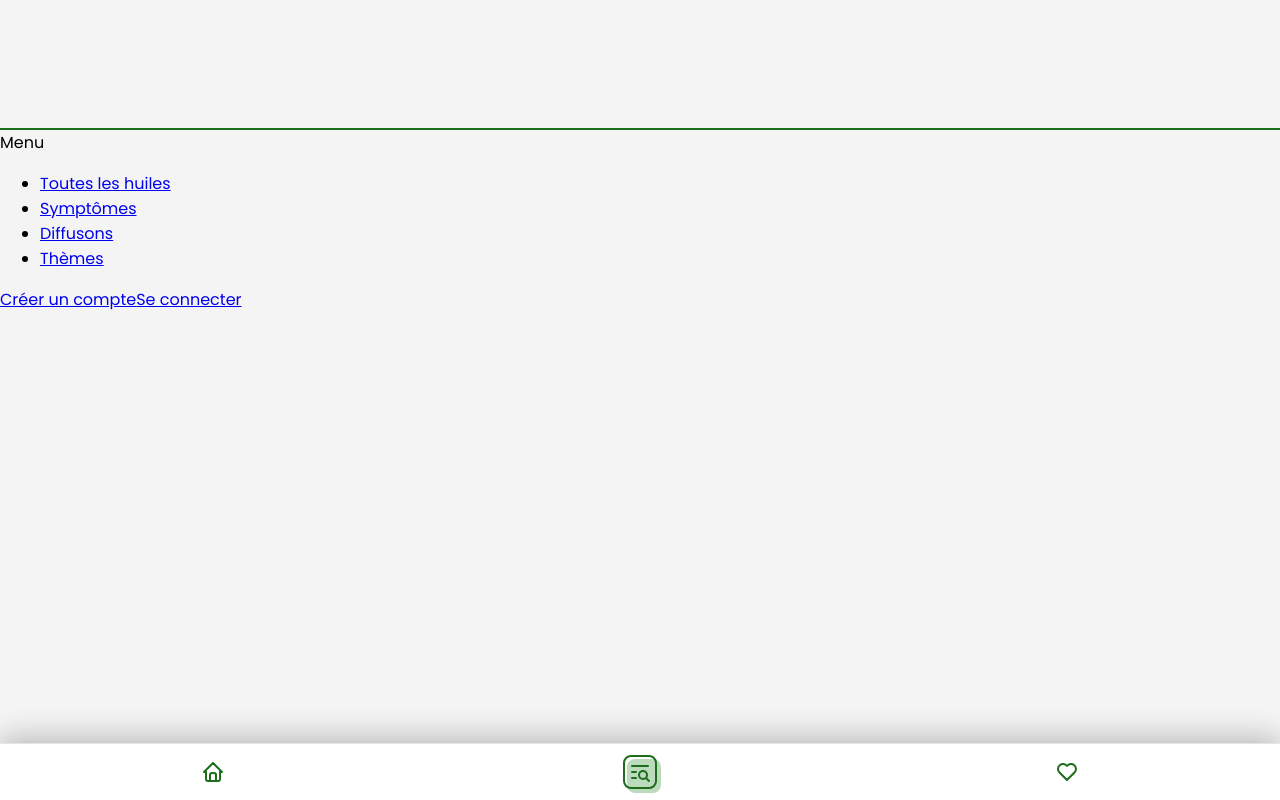
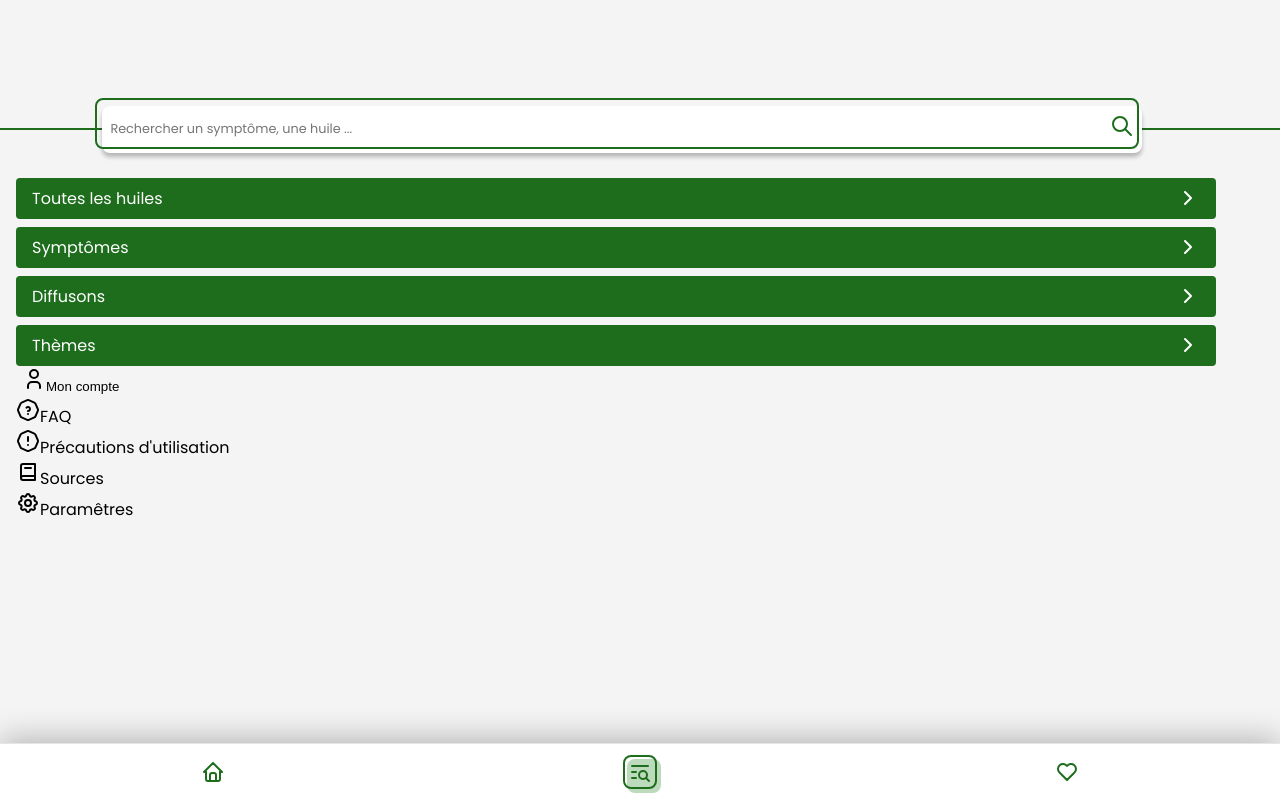
Before and after one commit to manonlvnr/TonEssentiel-App, a React (Create React App) app in the folder client/: page /menu in a window 1280 px wide. Built offline with nearby package versions, Linux system fonts and the light colour scheme.

Commit message:
Complete and style the menu page

```diff
--- a/client/src/components/pages/Menu/Menu.jsx
+++ b/client/src/components/pages/Menu/Menu.jsx
@@ -1,37 +1,65 @@
 import { Link } from "react-router-dom";
 import './Menu.scss';
-import { useSignout } from "../../../hooks/useSignout";
 import { useAuthContext } from "../../../hooks/useAuthContext";
+import Search from "../../molecules/Search/Search";
+import { IconChevronRight, IconHelpOctagon, IconAlertOctagon, IconUser, IconBook2, IconSettings } from "@tabler/icons-react";
 
 function Menu() {
-    const signout = useSignout()
     const { user } = useAuthContext()
 
-    const handleclick = () => {
-        signout()
-    }
-
     return (
-        <div className="menu__wrapper">
-            <div className="menu__title">Menu</div>
-            <ul className="menu__links">
-                <li className="menu__link"><Link to="/allOils">Toutes les huiles</Link></li>
-                <li className="menu__link"><Link to="/symptoms">Symptômes</Link></li>
-                <li className="menu__link"><Link to="/diffusions">Diffusons</Link></li>
-                <li className="menu__link"><Link to="/themes">Thèmes</Link></li>
-            </ul>
-            {
-                user ?
-                <div>
-                    <div>{user.email}</div>
-                    <button onClick={handleclick}>Déconnexion</button>
+        <div className="menu">
+            <Search />
+            <div className="menu__categories">
+                <div className="menu__categories__link">
+                    <Link to="/allOils">Toutes les huiles</Link>
+                    <IconChevronRight />
                 </div>
-                :
-                <div>
-                    <Link to="/signup">Créer un compte</Link>
-                    <Link to="/signin">Se connecter</Link>
+                <div className="menu__categories__link">
+                    <Link to="/symptoms">Symptômes</Link>
+                    <IconChevronRight />
                 </div>
-            }
+                <div className="menu__categories__link">
+                    <Link to="/diffusions">Diffusons</Link>
+                    <IconChevronRight />
+                </div>
+                <div className="menu__categories__link">
+                    <Link to="/themes">Thèmes</Link>
+                    <IconChevronRight />
+                </div>
+            </div>
+            <div className="menu__account">
+                {
+                    user ?
+                    <button className="menu__account__btn">
+                        <IconUser />
+                        <Link to="/account">Mon compte</Link>
+                    </button>
+                    :
+                    <button className="menu__account__btn">
+                        <IconUser />
+                        <Link to="/signin">Mon compte</Link>
+                    </button>
+                }
+            </div>
+            <div className="menu__infos">
+                <div className="menu__infos__link">
+                    <IconHelpOctagon />
+                    <Link to="/faq">FAQ</Link>
+                </div>
+                <div className="menu__infos__link">
+                    <IconAlertOctagon />
+                    <Link to="/utilisations">Précautions d'utilisation</Link>
+                </div>
+                <div className="menu__infos__link">
+                    <IconBook2 />
+                    <Link to="/sources">Sources</Link>
+                </div>
+                <div className="menu__infos__link">
+                    <IconSettings />
+                    <Link to="/parametres">Paramêtres</Link>
+                </div>
+            </div>
         </div>
     )
 }
--- a/client/src/components/pages/Menu/Menu.scss
+++ b/client/src/components/pages/Menu/Menu.scss
@@ -1,3 +1,53 @@
-.menu__wrapper {
+@import '../../../Reset.scss';
 
+//
+// Menu
+// -----------------------------------------------------------------------------
+.menu {
+    margin-top: var(--space-xl);
+    padding:var(--space-md) var(--space-2xl) var(--space-2xl) var(--space-md);
 }
+
+// Catégories part
+// -----------------------------------------------------------------------------
+.menu__categories {
+    display: flex;
+    flex-direction: column;
+    margin: 0;
+    padding: 0;
+    gap: var(--space-sm);
+}
+
+.menu__categories__link {
+    display: flex;
+    justify-content: space-between;
+    list-style: none;
+    padding: var(--space-sm) var(--space-md);
+    color: var(--color-white);
+    background-color: var(--color-primary-light);
+    border-radius: 4px;
+
+    a {
+        @include reset-link;
+    }
+}
+
+// Account part
+// -----------------------------------------------------------------------------
+
+.menu__account__btn {
+    @include reset-button;
+
+    a {
+        @include reset-link;
+    }
+}
+
+// Infos part
+// -----------------------------------------------------------------------------
+
+.menu__infos__link {
+    a {
+        @include reset-link;
+    }
+}
```
